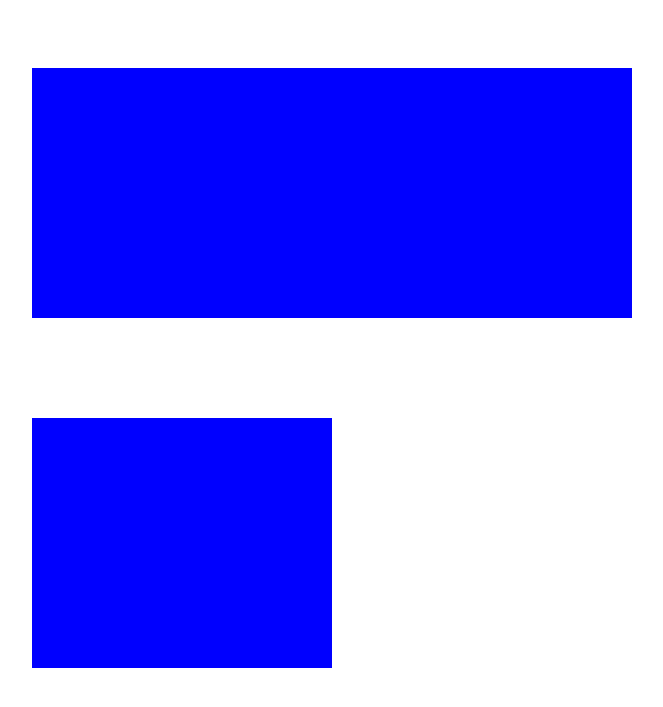
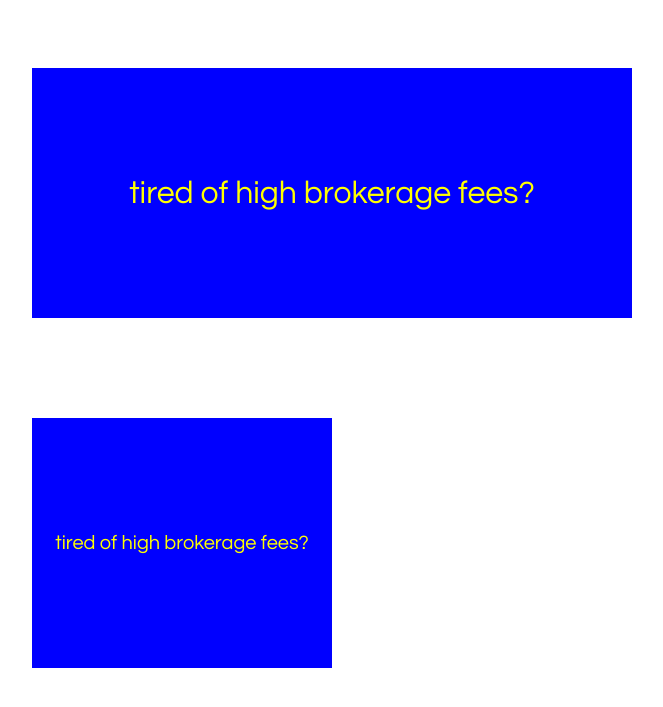
Before and after one commit to RalphKemp/banner, a PHP site: page / in a window 1280 px wide. Shown: the top 707 px of the page, without its empty margins (308-971 px from the left). Run offline with PHP 8.4, Linux system fonts and the light colour scheme; some libraries are stand-ins or nearby versions.

Commit message:
fade in main text

```diff
--- a/index.html
+++ b/index.html
@@ -11,11 +11,16 @@
     <div class="container">
       <div class="banner-container">
         <div class="banner-rec">
-          <div class="text" id="banner-rec-text"><p>tired of high brokerage fees?</p></div>
+          <div class="text-main" id="banner-rec-text">
+            <p>tired of high brokerage fees?</p>
+          </div>
         </div>
         <div class="banner-square">
-          <div class="text" id="banner-square-text">
+          <div class="money">
             <p>$</p>
+          </div>
+          <div class="text-main" id="banner-square-text">
+            <p>tired of high brokerage fees?</p>
           </div>
         </div>
       </div>
--- a/js/index.js
+++ b/js/index.js
@@ -1 +1,2 @@
-TweenMax.to(".text", 6, {y: 100, opacity: 0});
+TweenMax.to(".money", 6, {y: 100, opacity: 0});
+TweenMax.from(".text-main", 3, {opacity: 0, delay: 0.2});
--- a/style.css
+++ b/style.css
@@ -35,17 +35,21 @@ html {
   width: 300px;
 }
 
-.text {
+.money, .text-main {
   text-align: center;
   color: yellow;
   position: absolute;
   font-family: 'Questrial', sans-serif;
 }
 
-#banner-square-text {
+.money {
   font-size: 22px;
 }
 
 #banner-rec-text {
-  font-size: 30px;
+  font-size: 32px;
 }
+
+#banner-square-text {
+  font-size: 20px;
+}
```
